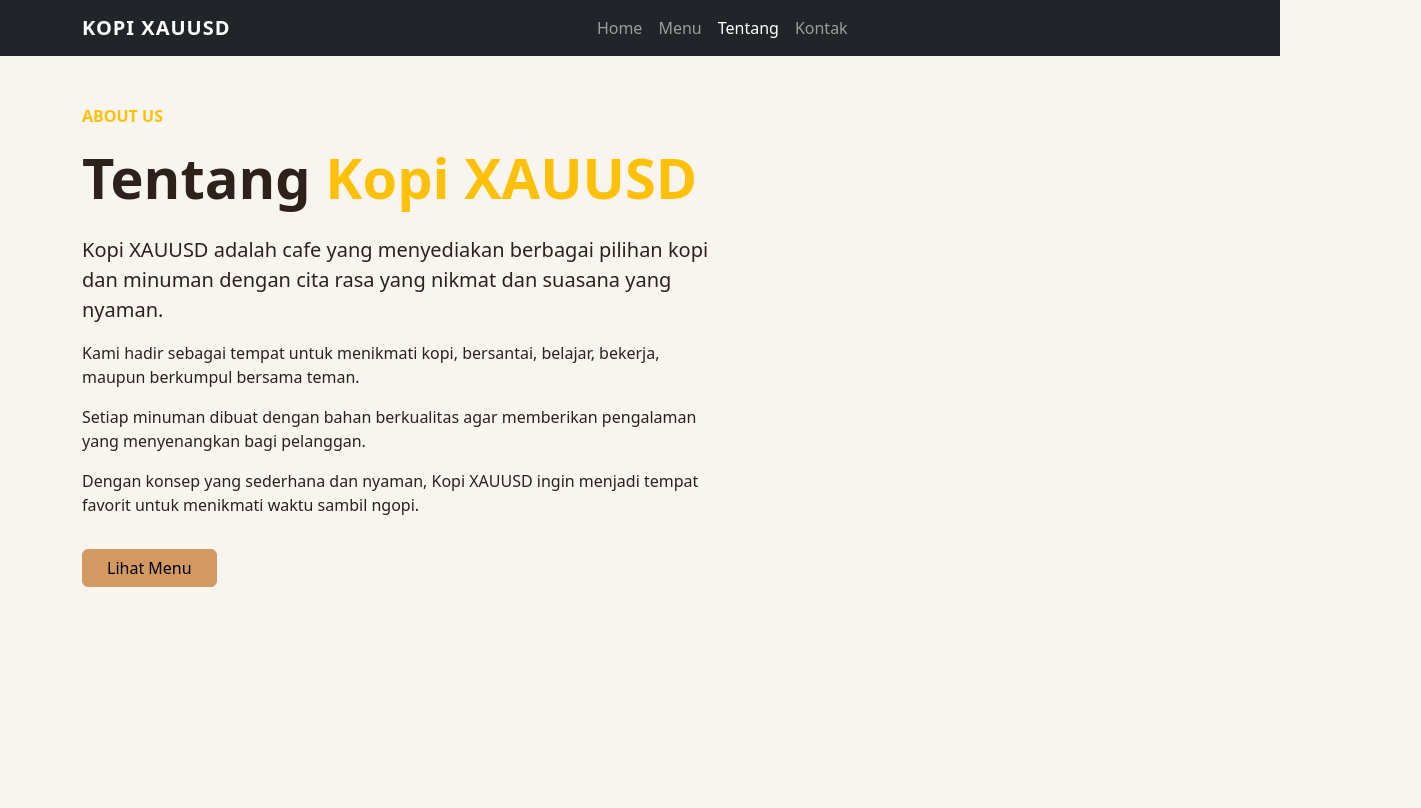
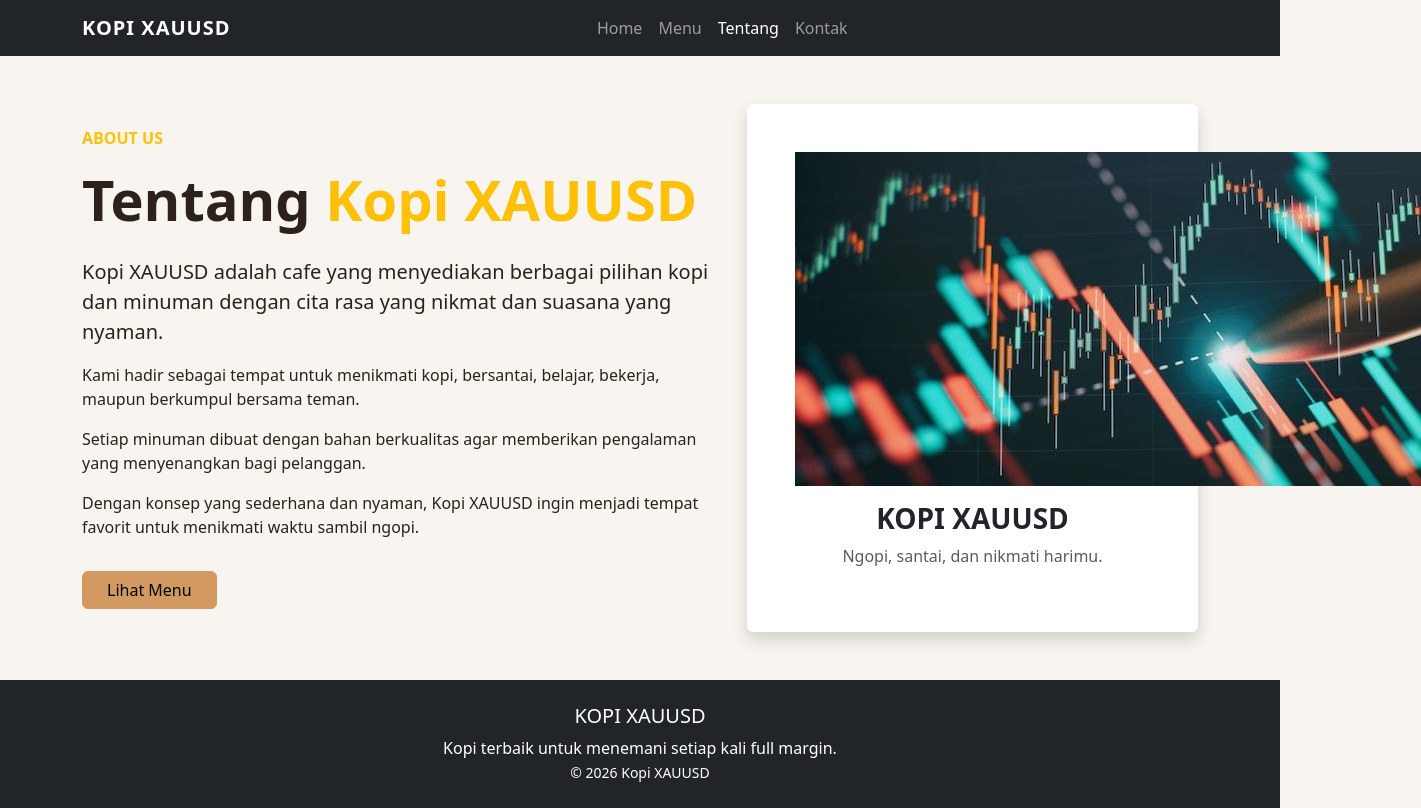
Before and after one commit to rafibelajarid/Projek_Individu, a plain HTML site: page tentang.html in a window 1280 px wide. Shown: the whole page, 1421 px wide, since content can reach past the window. Drawn offline with nearby package versions, Linux system fonts and the light colour scheme.

Commit message:
membuat isi tentang full dan footer

```diff
--- a/tentang.html
+++ b/tentang.html
@@ -127,3 +127,60 @@
                 </a>
 
             </div>
+
+            <div class="col-lg-5 mt-4 mt-lg-0">
+
+                <div class="card border-0 shadow">
+
+                    <div class="card-body p-5 text-center">
+
+                        <div class="display-1">
+                            <img src="candle.jpg" alt="candle">
+                        </div>
+
+
+                        <h3 class="fw-bold mt-3">
+                            KOPI XAUUSD
+                        </h3>
+
+
+                        <p class="text-muted">
+                            Ngopi, santai, dan nikmati harimu.
+                        </p>
+                    </div>
+                </div>
+            </div>
+        </div>
+    </div>
+</section>
+
+
+
+<!-- FOOTER -->
+
+<footer class="bg-dark text-white text-center py-4">
+
+    <h5>
+        KOPI XAUUSD
+    </h5>
+
+
+    <p class="mb-0">
+        Kopi terbaik untuk menemani setiap kali full margin.
+    </p>
+
+    <small>
+        © 2026 Kopi XAUUSD
+    </small>
+</footer>
+
+
+
+<script
+    src="https://cdn.jsdelivr.net/npm/bootstrap@5.3.8/dist/js/bootstrap.bundle.min.js">
+</script>
+
+
+</body>
+
+</html>
```
Also changed, not shown: japsku(1).jpeg (added).
